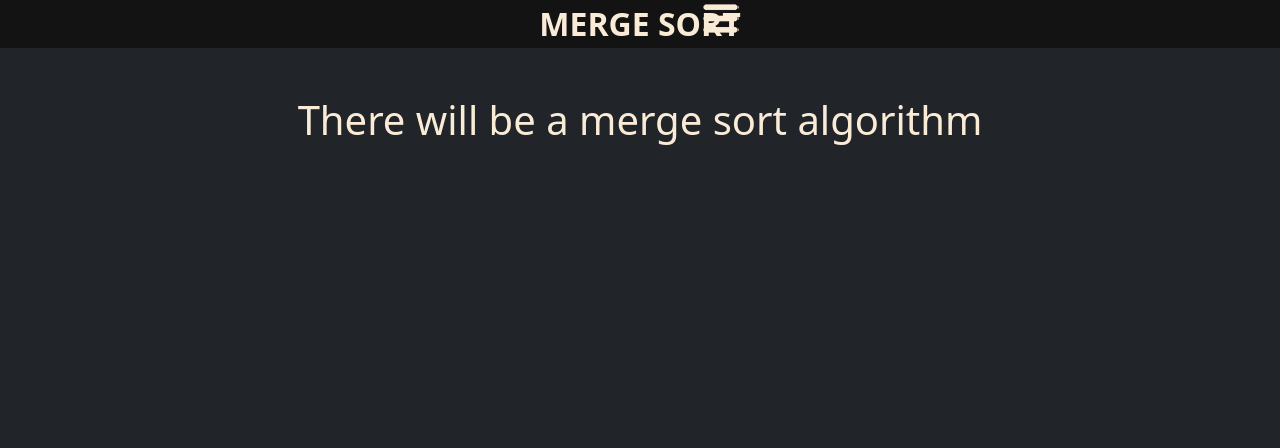
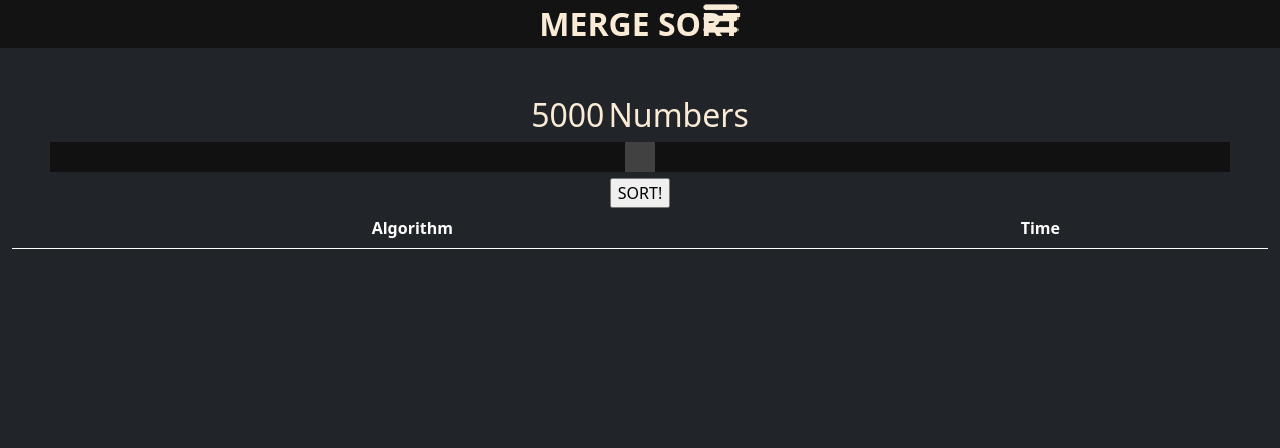
Before and after one commit to MaciejKarasek/Project-hub, a Flask app: page /merge in a window 1280 px wide. Shown: the top 448 px of the page. Run offline with Flask 2, Linux system fonts and the light colour scheme; lists and menus that the app fills with data are empty.

Commit message:
adding sorting to page

```diff
--- a/app.py
+++ b/app.py
@@ -1,6 +1,10 @@
 from flask import Flask, redirect, render_template, request, flash, session
 from flask_session import Session
 from game import RPS
+from numpy import random
+import sort
+import time
+
 app = Flask(__name__)
 app.secret_key = 'aAbBcD'
 app.config["SESSION_TYPE"] = "filesystem"
@@ -47,5 +51,44 @@ def rps():
 
 @app.route('/merge', methods=["GET", "POST"])
 def merge():
-    session.clear()
-    return render_template("merge.html")
+    if request.method == "POST":
+        n = int(request.form["slider"])
+        if not isinstance(n, int):
+            flash("WRONG INPUT", "lost")
+            return redirect("/merge")
+        arr = random.randint(1, n, n)
+        st = time.time()
+        sorted = sort.insertsort(arr)
+        inserttime = time.time() - st
+
+        arr = random.randint(1, n, n)
+        st = time.time()
+        sorted = sort.mergesort(arr)
+        mergetime = time.time() - st
+
+        arr = random.randint(1, n, n)
+        st = time.time()
+        sorted = sort.select(arr)
+        selecttime = time.time() - st
+
+        arr = random.randint(1, n, n)
+        st = time.time()
+        sorted = sort.bubblesort(arr)
+        bubbletime = time.time() - st
+
+        arr = random.randint(1, n, n)
+        st = time.time()
+        sorted = sort.quicksort(arr, 0, len(arr) - 1)
+        quicktime = time.time() - st
+
+        algorithms = [['Insert sort',round(inserttime,3)], ['Merge sort',round(mergetime,3)], ['Select sort',round(selecttime,3)], ['Bubble sort',round(bubbletime,3)], ['Quick sort',round(quicktime,3)]]
+
+        #algorithms = algorithms.sort(key = lambda x: x[1])
+        print(algorithms)
+        session['alorithms'] = algorithms
+        flash("SORTED", "won")
+        return redirect("/merge")
+    if not 'algorithms' in locals():
+        return render_template("merge.html")
+    else:
+        return render_template("merge.html", algorithms = session.get('algorithms'))
--- a/sort.py
+++ b/sort.py
@@ -1,6 +1,5 @@
 from numpy import random
 import time
-import math
 
 def mergesort(arr):
     if len(arr) > 1:
@@ -84,7 +83,7 @@ def select(arr):
 
 if __name__ == "__main__":
     arr = random.randint(1, 10000, 10000)
-    #arr = [5, 3, 4, 2, 1, 30, 65, 24, 63, 88, 535, 346, 346536]
+    arr = [4,7,3,1,8]
     print(arr)
     #quicksort(arr, 0, len(arr) - 1)
     sum = 0
@@ -94,5 +93,6 @@ if __name__ == "__main__":
         et = time.time()
         sum += et - st
     avgtime = sum / 5
+    print(arr)
     timee ="{:.3f}".format(avgtime)
     print(timee)
--- a/static/styles.css
+++ b/static/styles.css
@@ -156,3 +156,24 @@ a:hover{
     display: inline-flex;
     align-content: center;
 }
+
+.slider{
+    -webkit-appearance: none;
+    width: 94%;
+    height:30px;
+    background-color: #111111;
+}
+.slider::-webkit-slider-thumb {
+    -webkit-appearance: none;
+    appearance: none;
+    width: 30px;
+    height: 30px;
+    background: #414141;
+    cursor: pointer;
+  }
+  .slider::-moz-range-thumb {
+    width: 30px;
+    height: 30px;
+    background: #414141;
+    cursor: pointer;
+  }
--- a/templates/layout.html
+++ b/templates/layout.html
@@ -23,6 +23,15 @@
           {% endwith %}
         {% block main %}{% endblock %}
         </main>
+        <script>
+          var slider = document.getElementById("numbers");
+          var output = document.getElementById("demo");
+          output.innerHTML = slider.value;
+
+          slider.oninput = function() {
+            output.innerHTML = this.value;
+          }
+      </script>
     </body>
     <footer class = "footer">
       <a href="https://github.com/MaciejKarasek"><img src="/static/github.png" id="Github" style="height: 56px; width: 56px;"/> My GitHub profile</a>
--- a/templates/merge.html
+++ b/templates/merge.html
@@ -21,5 +21,25 @@
         <div class="pick"><a class="pick option" href="/merge">Merge sort</a></div>
     </div>
     </div>
-    <h1 class="headers">There will be a merge sort algorithm</h1>
+    <div>
+        <h2 id="demo" style="display:inline-block;"></h2> <h2 style="display:inline-block;">Numbers</h2>
+    </div>
+    <form method="post" action="">
+        <input type="range" min="2" max="10000" value="5000" name ='slider' class="slider" id="numbers">
+        <br>
+        <input type="submit" value="SORT!">
+    </form>
+
+    <table class="table table-dark">
+        <thead>
+            <tr>
+                <th>Algorithm</th><th>Time</th>
+            </tr>
+        </thead>
+        <tbody>
+            {% for algorithm in algorithms %}
+                <tr><td>{{algorithm.0}}</td><td>{{algorithm.2}}</td></tr>
+            {% endfor %}
+        </tbody>
+    </table>
 {% endblock %}
```
Also changed, not shown: 7 other files.
